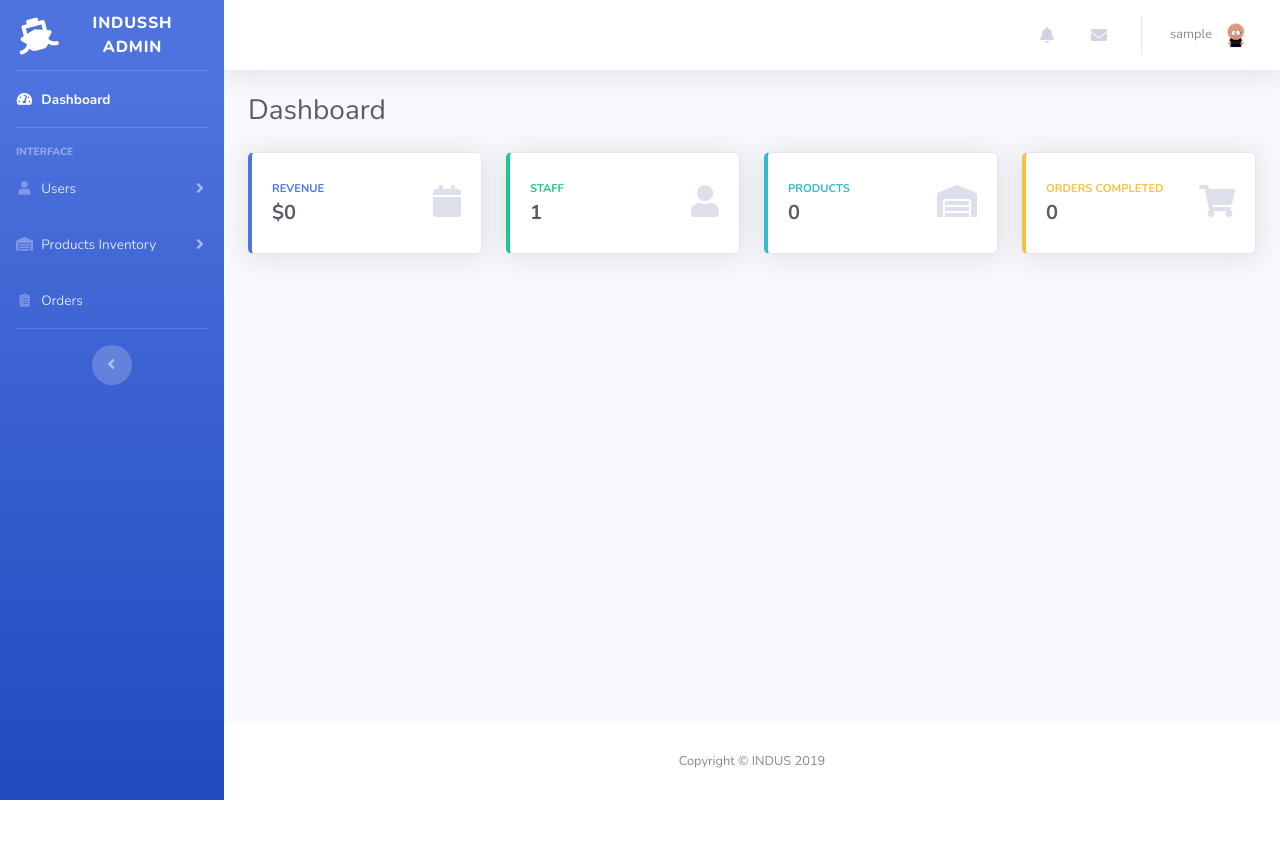
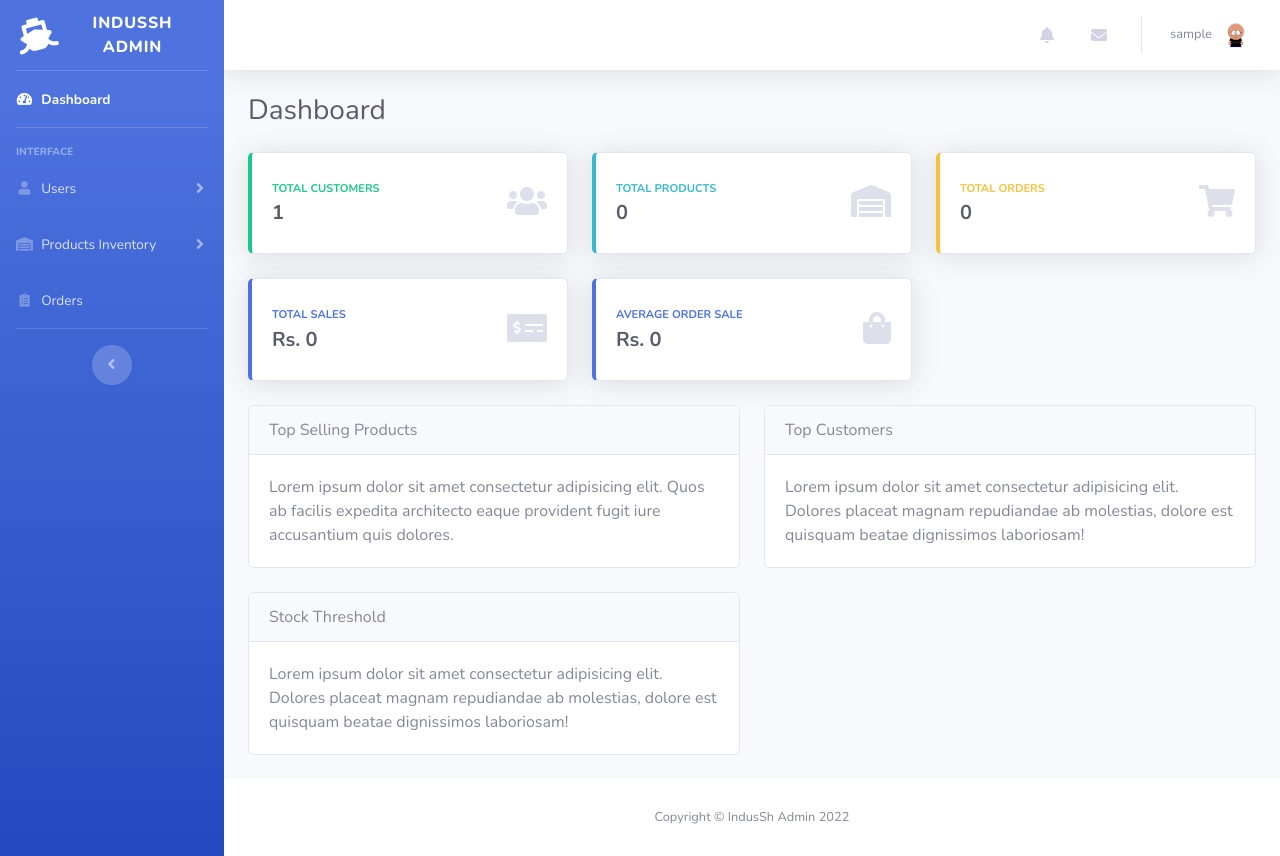
Before and after one commit to muhammadalised/indussh, a Flask app: page /admin/ in a window 1280 px wide. Before the commit the page ends 800 px from the top, so only its background shows below. Run offline with Flask 2, Linux system fonts and the light colour scheme; the visitor is signed in with stand-in values (Sample User, id 1); data comes from the database, SQL or seed files in the repository; data that the repository does not hold is empty; some libraries are stand-ins or nearby versions.

Commit message:
Added more information cards to the admin dashboard

```diff
--- a/indussh/templates/admin/admin_layout.html
+++ b/indussh/templates/admin/admin_layout.html
@@ -219,7 +219,7 @@
         <footer class="sticky-footer bg-white">
           <div class="container my-auto">
             <div class="copyright text-center my-auto">
-              <span>Copyright &copy; INDUS 2019</span>
+              <span>Copyright &copy; IndusSh Admin <script>document.write(new Date().getFullYear())</script></span>
             </div>
           </div>
         </footer>
--- a/indussh/templates/admin/dashboard.html
+++ b/indussh/templates/admin/dashboard.html
@@ -12,47 +12,28 @@
           <!-- Content Row -->
           <div class="row">
 
-            <!-- Earnings (Monthly) Card Example -->
-            <div class="col-xl-3 col-md-6 mb-4">
-              <div class="card border-left-primary shadow h-100 py-2">
+            <div class="col-xl-4 col-md-6 mb-4">
+              <div class="card border-left-success shadow h-100 py-2">
                 <div class="card-body">
                   <div class="row no-gutters align-items-center">
                     <div class="col mr-2">
-                      <div class="text-xs font-weight-bold text-primary text-uppercase mb-1">Revenue</div>
-                      <div class="h5 mb-0 font-weight-bold text-gray-800">$0</div>
+                      <div class="text-xs font-weight-bold text-success text-uppercase mb-1">Total Customers</div>
+                      <div class="h5 mb-0 font-weight-bold text-gray-800">{{ staff_count }}</div>
                     </div>
                     <div class="col-auto">
-                      <i class="fas fa-calendar fa-2x text-gray-300"></i>
+                      <i class="fas fa-users fa-2x text-gray-300"></i>
                     </div>
                   </div>
                 </div>
               </div>
             </div>
 
-            <!-- Earnings (Monthly) Card Example -->
-            <div class="col-xl-3 col-md-6 mb-4">
-              <div class="card border-left-success shadow h-100 py-2">
-                <div class="card-body">
-                  <div class="row no-gutters align-items-center">
-                    <div class="col mr-2">
-                      <div class="text-xs font-weight-bold text-success text-uppercase mb-1">Staff</div>
-                      <div class="h5 mb-0 font-weight-bold text-gray-800">{{ staff_count }}</div>
-                    </div>
-                    <div class="col-auto">
-                      <i class="fas fa-user fa-2x text-gray-300"></i>
-                    </div>
-                  </div>
-                </div>
-              </div>
-            </div>
-
-            <!-- Earnings (Monthly) Card Example -->
-            <div class="col-xl-3 col-md-6 mb-4">
+            <div class="col-xl-4 col-md-6 mb-4">
               <div class="card border-left-info shadow h-100 py-2">
                 <div class="card-body">
                   <div class="row no-gutters align-items-center">
                     <div class="col mr-2">
-                      <div class="text-xs font-weight-bold text-info text-uppercase mb-1">Products</div>
+                      <div class="text-xs font-weight-bold text-info text-uppercase mb-1">Total Products</div>
                       <div class="row no-gutters align-items-center">
                         <div class="col-auto">
                           <div class="h5 mb-0 mr-3 font-weight-bold text-gray-800">{{ products_count }}</div>
@@ -67,13 +48,12 @@
               </div>
             </div>
 
-            <!-- Pending Requests Card Example -->
-            <div class="col-xl-3 col-md-6 mb-4">
+            <div class="col-xl-4 col-md-6 mb-4">
               <div class="card border-left-warning shadow h-100 py-2">
                 <div class="card-body">
                   <div class="row no-gutters align-items-center">
                     <div class="col mr-2">
-                      <div class="text-xs font-weight-bold text-warning text-uppercase mb-1">Orders Completed</div>
+                      <div class="text-xs font-weight-bold text-warning text-uppercase mb-1">Total Orders</div>
                       <div class="h5 mb-0 font-weight-bold text-gray-800">{{ orders_count }}</div>
                     </div>
                     <div class="col-auto">
@@ -83,6 +63,40 @@
                 </div>
               </div>
             </div>
+
+            <div class="col-xl-4 col-md-6 mb-4">
+              <div class="card border-left-primary shadow h-100 py-2">
+                <div class="card-body">
+                  <div class="row no-gutters align-items-center">
+                    <div class="col mr-2">
+                      <div class="text-xs font-weight-bold text-primary text-uppercase mb-1">Total Sales</div>
+                      <div class="h5 mb-0 font-weight-bold text-gray-800">Rs. 0</div>
+                    </div>
+                    <div class="col-auto">
+                      <i class="fas fa-money-check-alt fa-2x text-gray-300"></i>
+                    </div>
+                  </div>
+                </div>
+              </div>
+            </div>
+
+            <div class="col-xl-4 col-md-6 mb-4">
+              <div class="card border-left-primary shadow h-100 py-2">
+                <div class="card-body">
+                  <div class="row no-gutters align-items-center">
+                    <div class="col mr-2">
+                      <div class="text-xs font-weight-bold text-primary text-uppercase mb-1">Average Order Sale</div>
+                      <div class="h5 mb-0 font-weight-bold text-gray-800">Rs. 0</div>
+                    </div>
+                    <div class="col-auto">
+                      <i class="fas fa-shopping-bag fa-2x text-gray-300"></i>
+                    </div>
+                  </div>
+                </div>
+              </div>
+            </div>
+
+
           </div>
 
 
@@ -91,11 +105,36 @@
 
             <!-- Content Column -->
             <div class="col-lg-6 mb-4">
-
+              <div class="card">
+                <div class="card-header">
+                  Top Selling Products
+                </div>
+                <div class="card-body">
+                  Lorem ipsum dolor sit amet consectetur adipisicing elit. Quos ab facilis expedita architecto eaque provident fugit iure accusantium quis dolores.
+                </div>
+              </div>
             </div>
 
             <div class="col-lg-6 mb-4">
+              <div class="card">
+                <div class="card-header">
+                  Top Customers
+                </div>
+                <div class="card-body">
+                  Lorem ipsum dolor sit amet consectetur adipisicing elit. Dolores placeat magnam repudiandae ab molestias, dolore est quisquam beatae dignissimos laboriosam!
+                </div>
+              </div>
+            </div>
 
+            <div class="col-lg-6 mb-4">
+              <div class="card">
+                <div class="card-header">
+                  Stock Threshold
+                </div>
+                <div class="card-body">
+                  Lorem ipsum dolor sit amet consectetur adipisicing elit. Dolores placeat magnam repudiandae ab molestias, dolore est quisquam beatae dignissimos laboriosam!
+                </div>
+              </div>
             </div>
 
           </div>
```
